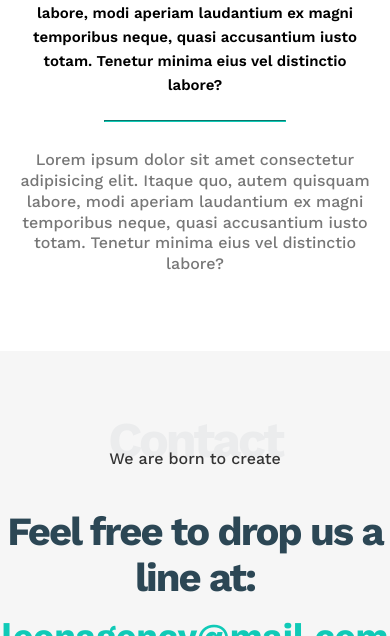
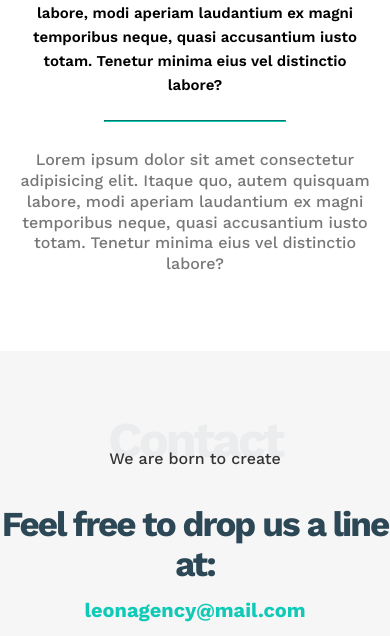
Before and after one commit to Ibrahim-code-1/HTML_AND_CSS_TEMPLATE_ONE, a plain HTML site: page index.html in a window 390 px wide. Shown: the part 5109-5745 px from the top of the page. Drawn offline with nearby package versions, Linux system fonts and the light colour scheme.

Commit message:
Some changes

```diff
--- a/Css/leon.css
+++ b/Css/leon.css
@@ -391,6 +391,11 @@ a {
   letter-spacing: -2px;
   margin-bottom: 15px;
 }
+@media (max-width: 767px) {
+  .contact .info p {
+    font-size: 35px;
+  }
+}
 .contact .info a {
   margin-bottom: 20px;
   display: block;
@@ -402,7 +407,11 @@ a {
   left: 50%;
   transform: translate(-50%);
 }
-
+@media (max-width: 767px) {
+  .contact .info a {
+    font-size: 20px;
+  }
+}
 .contact .info .social {
   display: flex;
   justify-content: center;
```
Also changed, not shown: 1 other file.
